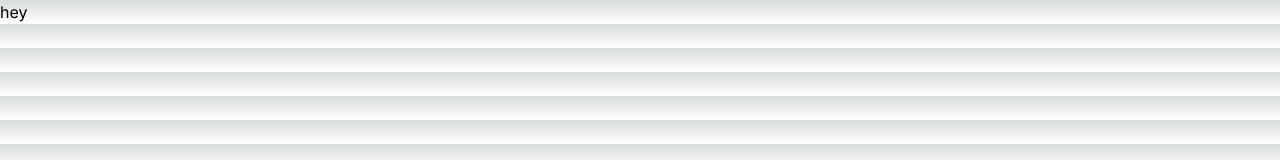
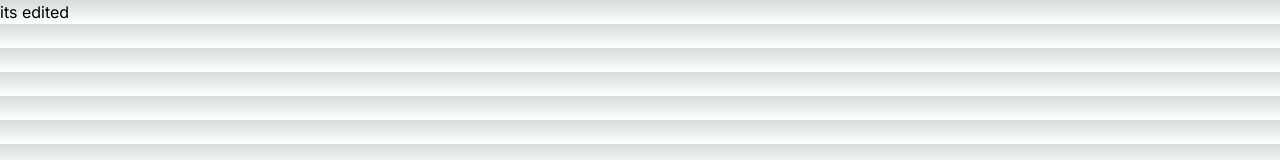
Before and after one commit to unais-k/delivery-app, a Next.js app: page / in a window 1280 px wide. Shown: the top 160 px of the page. Built offline with nearby package versions, Linux system fonts and the light colour scheme.

Commit message:
Your commit message

```diff
--- a/src/app/page.tsx
+++ b/src/app/page.tsx
@@ -1,3 +1,3 @@
 export default function Home() {
-    return <main className="flex min-h-screen flex-col items-center justify-between p-24">hey</main>;
+    return <main className="flex min-h-screen flex-col items-center justify-between p-24">its edited</main>;
 }
```
Also changed, not shown: package.json (+13 -1 lines), 1 other file (tests, documents, lock files or other folders).
